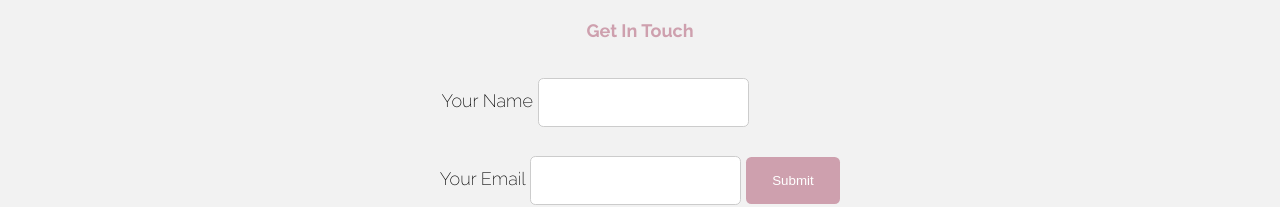
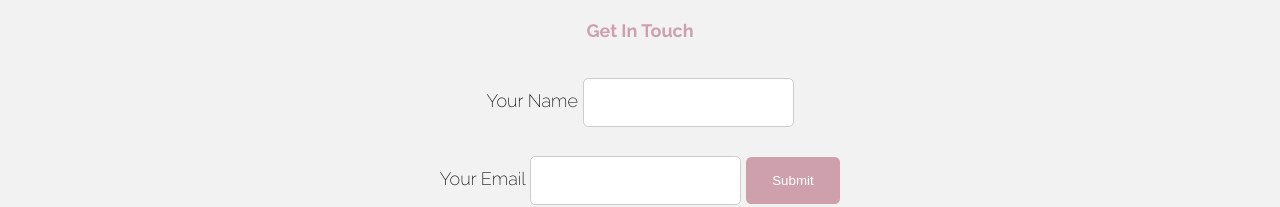
Before and after one commit to ayachish/portfolio-website, a plain HTML site: page index.html in a window 1280 px wide. Shown: the part 1839-2046 px from the top of the page. Drawn offline with Linux system fonts and the light colour scheme.

Commit message:
updated form position

```diff
--- a/css/style.css
+++ b/css/style.css
@@ -295,7 +295,6 @@ header {
 
 .nameform {
     text-align: center;
-    margin-right: 5em;
 }
 .emailform {
     text-align: center;
```
